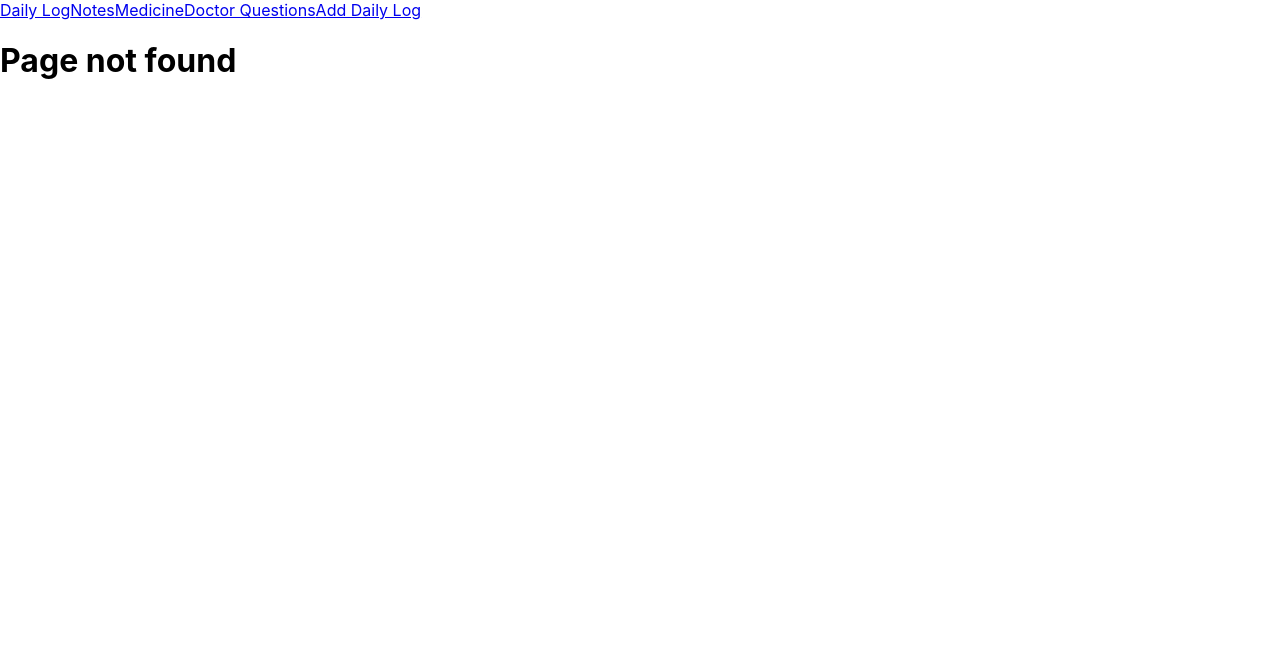
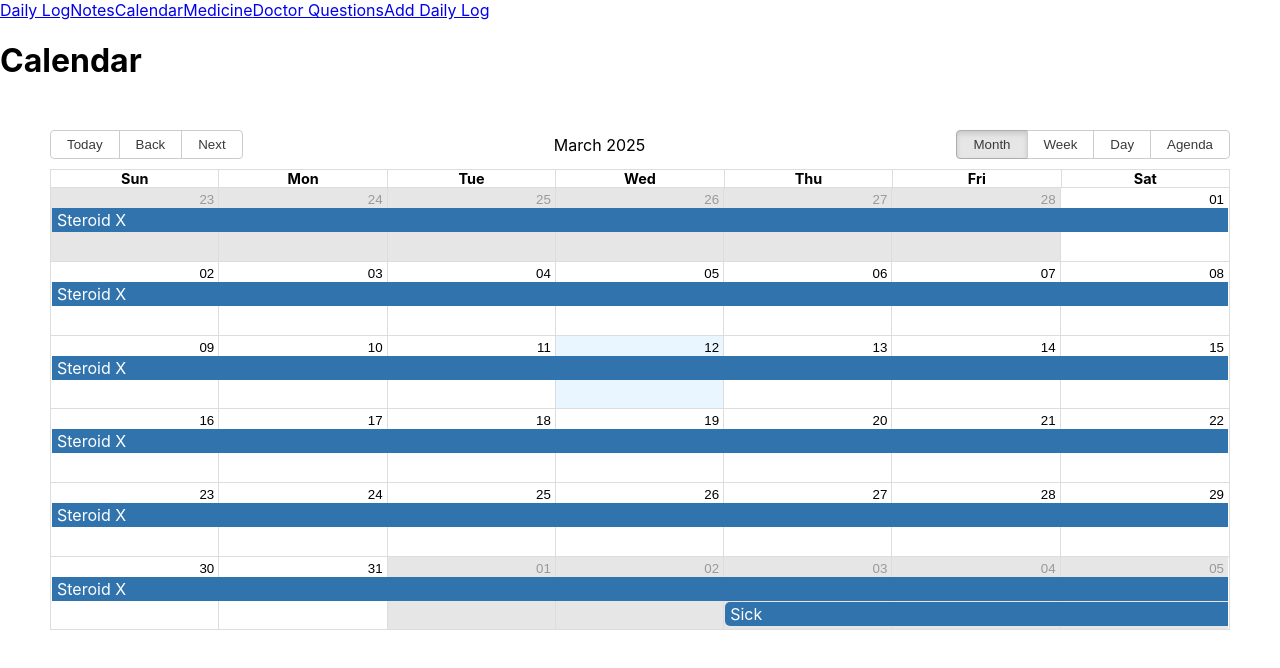
Before and after one commit to ofAiden/Team-643-ALPS, a React (Create React App) app in the folder client/: page /calendar in a window 1280 px wide. Before the commit this address had no page. Shown: the top 668 px of the page. Built offline with nearby package versions, Linux system fonts and the light colour scheme.

Commit message:
downloaded react-datepicker and react-big-calendar, added CalendarPage.js, added Calendar to webpage

```diff
--- a/client/src/App.js
+++ b/client/src/App.js
@@ -8,6 +8,7 @@
 import { DoctorQuestions } from './pages/DoctorQsPage';
 import { Medicine } from './pages/MedicinePage';
 import AddLog from "./pages/AddLog"; // This is correct, no change needed
+import Calendar from "./pages/CalendarPage";
 
 function App() {
   return (
@@ -16,6 +17,7 @@
         <div> {/* navigation bar */}
           <Link to="/">Daily Log</Link>
           <Link to="/notes">Notes</Link>
+          <Link to="/calendar">Calendar</Link>
           <Link to="/medicine">Medicine</Link>
           <Link to="/doctorquestions">Doctor Questions</Link>
           <Link to="/daily_log">Add Daily Log</Link> {/* This link matches the backend endpoint */}
@@ -26,6 +28,7 @@
           <Route path="/add" element={<AddMemo />} />
           <Route path="/update/:id" element={<Update />} />
           <Route path="/notes" element={<ViewNotes />} />
+          <Route path="/calendar" element={<Calendar />} />
           <Route path="/medicine" element={<Medicine />} />
           <Route path="/doctorquestions" element={<DoctorQuestions />} />
           <Route path="*" element={<h1>Page not found</h1>} />
--- /dev/null
+++ b/client/src/pages/CalendarPage.js
@@ -0,0 +1,56 @@
+import React from 'react';
+import { Calendar, dateFnsLocalizer } from 'react-big-calendar';
+import format from "date-fns/format";
+import parse from "date-fns/parse";
+import { startOfWeek } from 'date-fns';
+import { getDay } from 'date-fns/getDay';
+import "react-big-calendar/lib/css/react-big-calendar.css";
+import DatePicker from 'react-datepicker';
+import { useState } from 'react';
+
+const locales = {"en-US": require("date-fns/locale/en-US")}
+const localizer = dateFnsLocalizer({
+    format,
+    parse,
+    startOfWeek,
+    getDay,
+    locales
+})
+
+//data for testing and to display on calendar
+const events = [
+    {
+        title: "Tired",
+        start: new Date(2025, 3, 18),
+        end: new Date(2025, 3, 19)
+    },
+    {
+        title: "Sick",
+        start: new Date(2025, 3, 3),
+        end: new Date(2025, 3, 12)
+    },
+    {
+        title: "Steroid X",
+        start: new Date(2024,11,25),
+        end: new Date(2025,3,19)
+    }
+]
+
+const CalendarPage = () => {
+    const [newEvent, setNewEvent] = useState({title: "", start: "", end: ""})
+    const [allEvents, setAllEvents] = useState(events)
+
+    return (
+        <div>
+            <h1> Calendar </h1>
+            <Calendar
+            localizer={localizer}
+            events={allEvents}
+            startAccessor="start"
+            endAccessor="end"
+            style={{height: 500, margin: "50px"}} />
+        </div>
+    )
+}
+
+export default CalendarPage;
--- a/client/src/pages/Daily_Log.jsx
+++ b/client/src/pages/Daily_Log.jsx
@@ -137,7 +137,6 @@
 
             {/*what is this div below for*/}
             <div>
-                <h1>Daily_Log</h1>
                 {notes.map((note) => (
                     <div className="log-entry" key={note.id}>
                         <p><strong>Tired:</strong> {note.tired ? "Yes" : "No"}</p>
--- a/package.json
+++ b/package.json
@@ -18,5 +18,9 @@
     "url": "https://github.com/ofAiden/Team-643-ALPS/issues"
   },
   "homepage": "https://github.com/ofAiden/Team-643-ALPS#readme",
-  "description": ""
+  "description": "",
+  "dependencies": {
+    "react-big-calendar": "^1.18.0",
+    "react-datepicker": "^8.2.1"
+  }
 }
```
Also changed, not shown: 1 other file (tests, documents, lock files or other folders).
